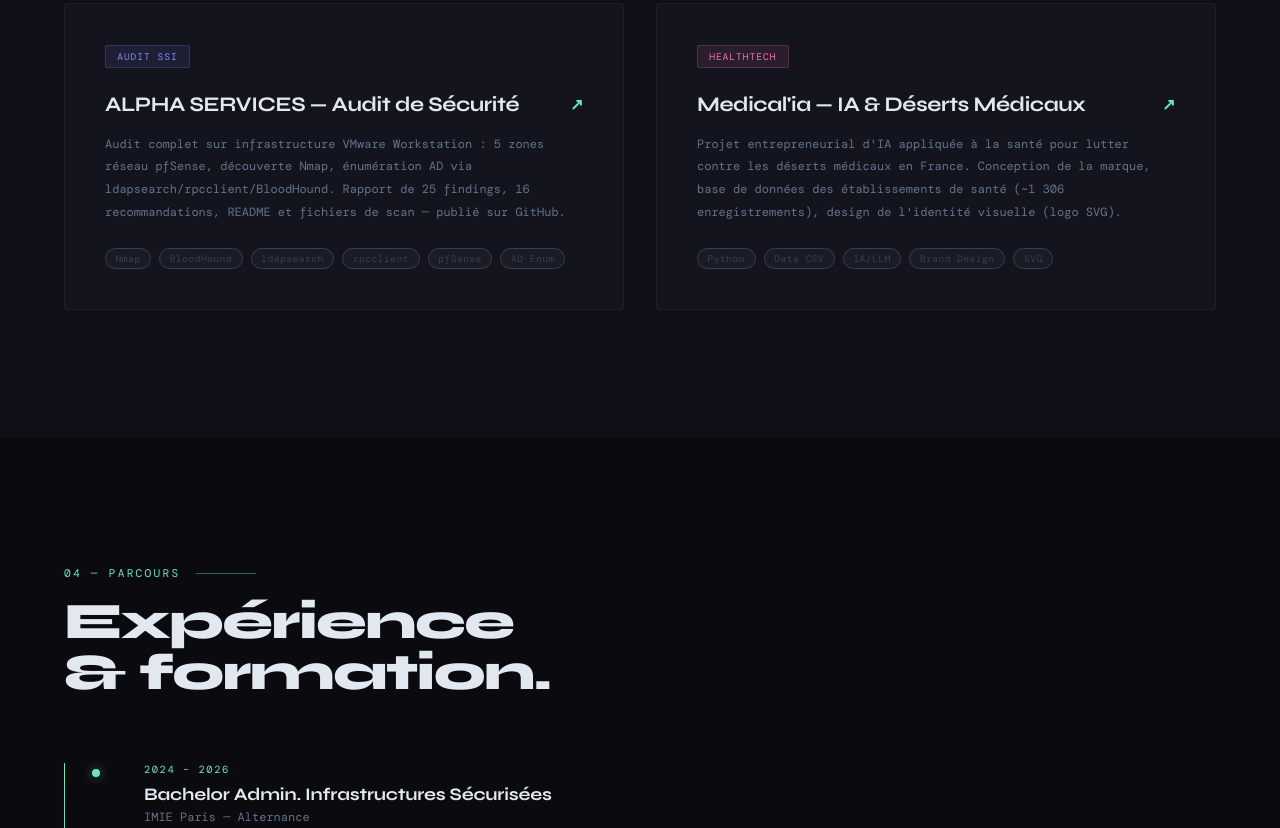
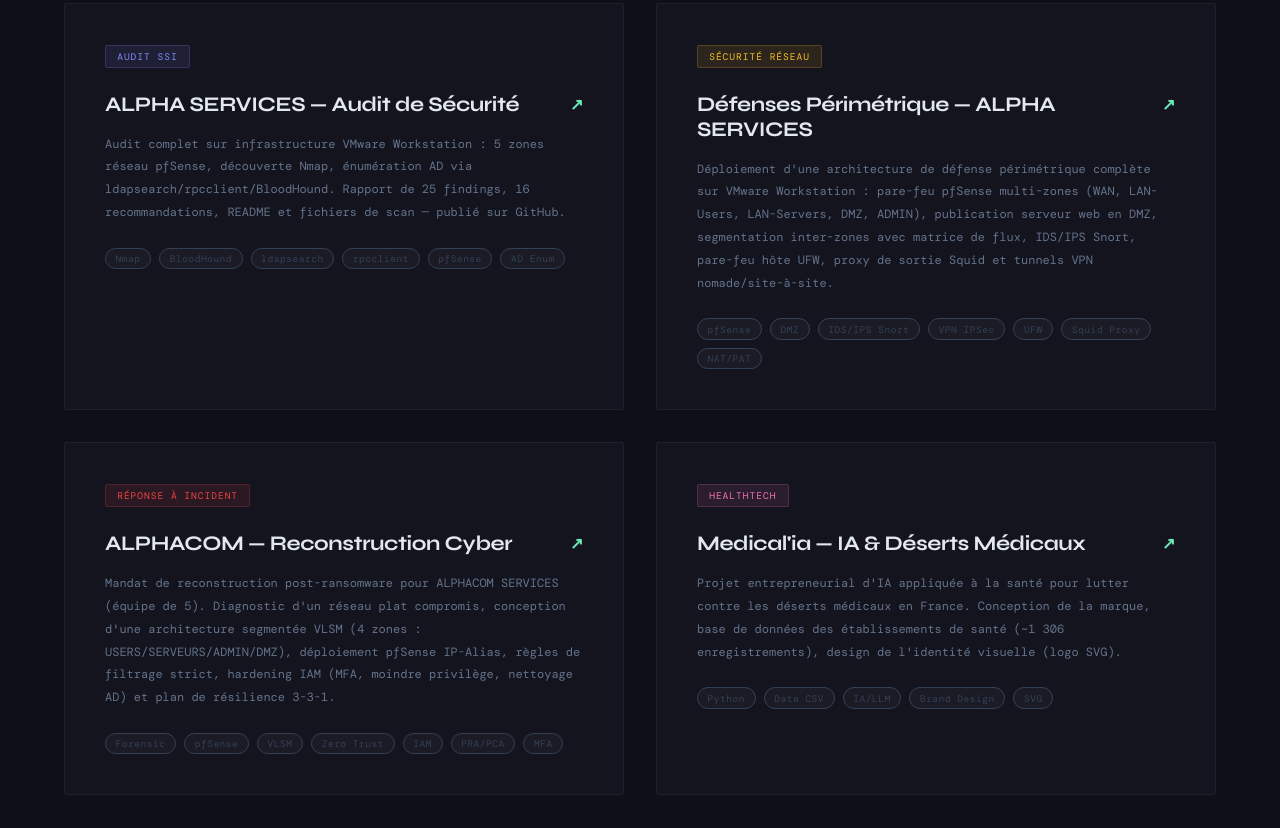
Before and after one commit to Carmand237/portfolio, a plain HTML site: page index.html in a window 1280 px wide. Shown: the part 3496-4324 px from the top of the page. Drawn offline with nearby package versions, Linux system fonts and the light colour scheme; a web font is replaced by a local one.

Commit message:
Add perimeter defense, ALPHACOM ransomware, NexaCloud internship

```diff
--- a/index.html
+++ b/index.html
@@ -1051,6 +1051,46 @@
     </div>
 
     <div class="project-card">
+      <div class="project-badge" style="background:rgba(251,191,36,0.1);border-color:rgba(251,191,36,0.2);color:#fbbf24;">Sécurité Réseau</div>
+      <div class="project-title">
+        Défenses Périmétrique — ALPHA SERVICES
+        <span class="project-arrow">↗</span>
+      </div>
+      <p class="project-desc">
+        Déploiement d'une architecture de défense périmétrique complète sur VMware Workstation : pare-feu pfSense multi-zones (WAN, LAN-Users, LAN-Servers, DMZ, ADMIN), publication serveur web en DMZ, segmentation inter-zones avec matrice de flux, IDS/IPS Snort, pare-feu hôte UFW, proxy de sortie Squid et tunnels VPN nomade/site-à-site.
+      </p>
+      <div class="project-tech">
+        <span class="tech-pill">pfSense</span>
+        <span class="tech-pill">DMZ</span>
+        <span class="tech-pill">IDS/IPS Snort</span>
+        <span class="tech-pill">VPN IPSec</span>
+        <span class="tech-pill">UFW</span>
+        <span class="tech-pill">Squid Proxy</span>
+        <span class="tech-pill">NAT/PAT</span>
+      </div>
+    </div>
+
+    <div class="project-card">
+      <div class="project-badge" style="background:rgba(239,68,68,0.1);border-color:rgba(239,68,68,0.2);color:#ef4444;">Réponse à Incident</div>
+      <div class="project-title">
+        ALPHACOM — Reconstruction Cyber
+        <span class="project-arrow">↗</span>
+      </div>
+      <p class="project-desc">
+        Mandat de reconstruction post-ransomware pour ALPHACOM SERVICES (équipe de 5). Diagnostic d'un réseau plat compromis, conception d'une architecture segmentée VLSM (4 zones : USERS/SERVEURS/ADMIN/DMZ), déploiement pfSense IP-Alias, règles de filtrage strict, hardening IAM (MFA, moindre privilège, nettoyage AD) et plan de résilience 3-3-1.
+      </p>
+      <div class="project-tech">
+        <span class="tech-pill">Forensic</span>
+        <span class="tech-pill">pfSense</span>
+        <span class="tech-pill">VLSM</span>
+        <span class="tech-pill">Zero Trust</span>
+        <span class="tech-pill">IAM</span>
+        <span class="tech-pill">PRA/PCA</span>
+        <span class="tech-pill">MFA</span>
+      </div>
+    </div>
+
+    <div class="project-card">
       <div class="project-badge pink">HealthTech</div>
       <div class="project-title">
         Medical'ia — IA & Déserts Médicaux
@@ -1087,6 +1127,20 @@
         <li>Mise en œuvre de solutions IAM, RBAC, MFA sur Windows Server</li>
         <li>Chef de projet VIRTUALIX — équipe de 7, 65+ tâches Notion</li>
         <li>Monitoring Zabbix / Wazuh / ELK Stack en production</li>
+      </ul>
+    </div>
+
+    <div class="timeline-item">
+      <div class="timeline-date">Sept. – Nov. 2025</div>
+      <div class="timeline-role">Alternant Admin. Systèmes, Réseaux & Cybersécurité</div>
+      <div class="timeline-company">NexaCloud Solutions — Levallois-Perret (ESN, ISO 27001, HDS)</div>
+      <ul class="timeline-points">
+        <li>Déploiement Ansible AWX d'agents Zabbix 7.0 sur 15 VMs — couverture supervision portée à 100%</li>
+        <li>Audit des habilitations Active Directory (850 comptes) : 23 comptes inactifs désactivés, 4 privilèges excessifs corrigés</li>
+        <li>Traitement de 47 tickets N2 (MTTR divisé par 2,4 : 3h00 → 1h15) — SLA 100% respecté</li>
+        <li>Playbook Ansible hardening Debian CIS Level 1 : score conformité 62% → 88% sur 3 serveurs</li>
+        <li>Tests de restauration Veeam B&R 12 + rédaction runbooks PRA (RTO DC AD : 42 min, FS DFS : 1h55)</li>
+        <li>Réduction faux positifs Zabbix de 47% (480 → 285 alertes/mois) par optimisation des triggers</li>
       </ul>
     </div>
 
```
